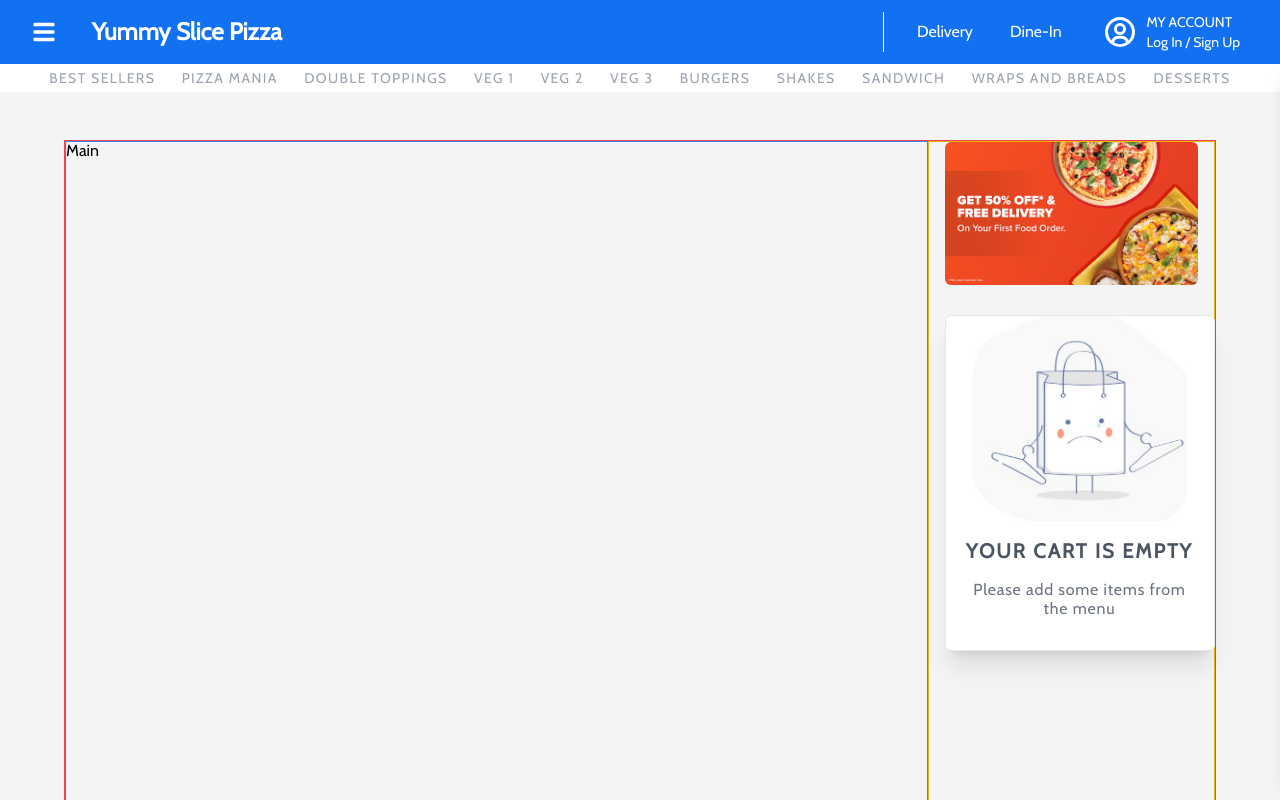
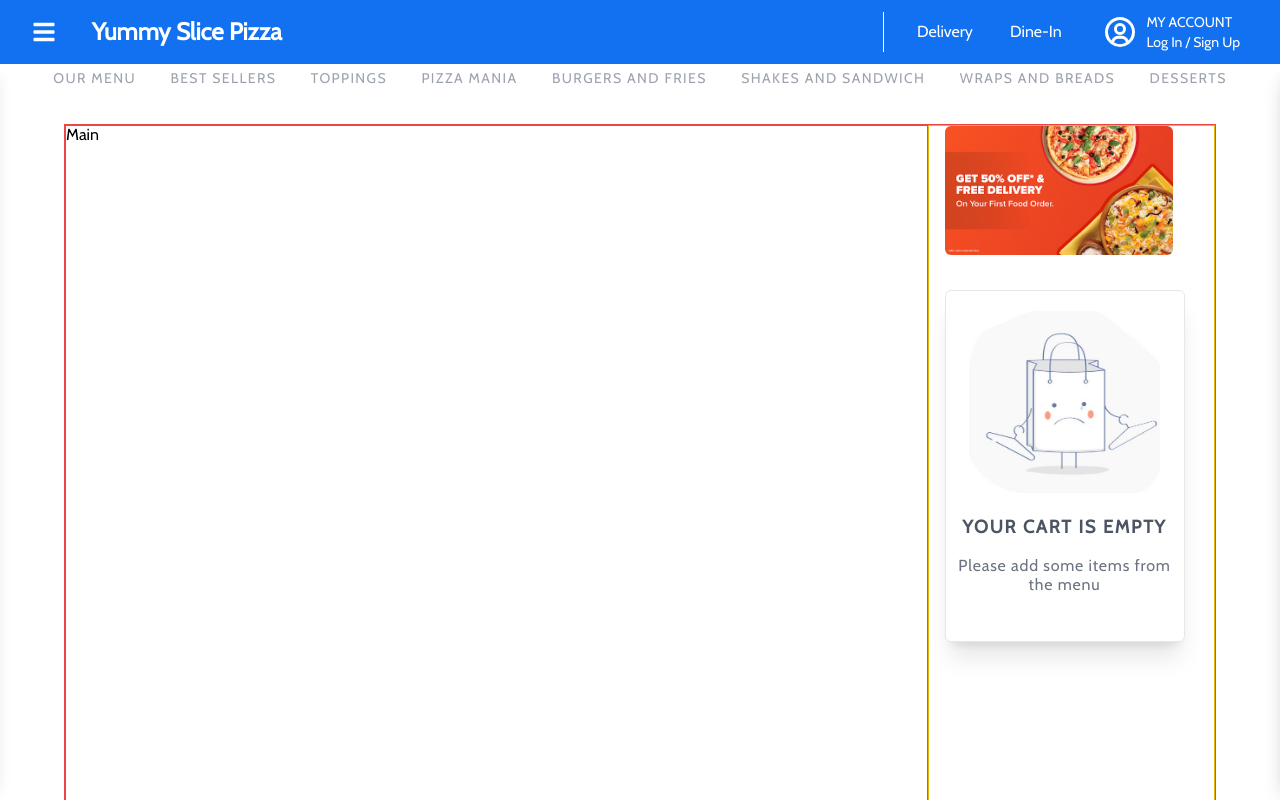
Before and after one commit to jasmeets-6575/yummy-slice-pizza, a React (Create React App) app: page / in a window 1280 px wide. Shown: the top 800 px of the page. Built offline with nearby package versions, Linux system fonts and the light colour scheme; the HTML template or start-up script is replaced by a standard one.

Commit message:
navlinks data

```diff
--- a/src/components/Dashboard/Cart-section.tsx
+++ b/src/components/Dashboard/Cart-section.tsx
@@ -4,8 +4,8 @@ import Cart from "./Cart";
 const CartSection = () => {
   return (
     <div className="">
-      <div className=" min-h-screen mx-4 flex flex-col gap-6">
-        <img className="rounded-md" src={offer} alt="offer-coupon" />
+      <div className="w-[80%] min-h-screen mx-4 flex flex-col gap-3">
+        <img className=" rounded-md" src={offer} alt="offer-coupon" />
         <Cart />
       </div>
     </div>
--- a/src/components/Dashboard/Cart.tsx
+++ b/src/components/Dashboard/Cart.tsx
@@ -2,13 +2,13 @@ import bag from "../../assets/bucket2.jpg";
 
 const Cart = () => {
   return (
-    <div className="border w-[270px] fixed top-[315px] shadow-xl h-[21rem] rounded-md bg-white">
+    <div className="border w-[240px] fixed top-[290px] shadow-xl h-[22rem] rounded-md bg-white">
       <img
-        className="w-[80%] rounded-xl mx-auto object-cover"
+        className="w-[80%] rounded-xl mx-auto my-5 object-cover"
         src={bag}
         alt="empty bag"
       />
-      <h2 className="w-[90%] text-xl mx-auto text-gray-600 tracking-widest my-4 font-bold text-center ">
+      <h2 className="w-[90%] text-lg mx-auto text-gray-600 tracking-widest my-4 text-center font-bold  ">
         YOUR CART IS EMPTY
       </h2>
       <p className="w-[90%] tracking-wider text-gray-500 text-center mx-auto">
--- a/src/components/Dashboard/DashboardMain.tsx
+++ b/src/components/Dashboard/DashboardMain.tsx
@@ -3,8 +3,8 @@ import Main from "./Main";
 
 const DashboardMain = () => {
   return (
-    <div className=" bg-gray-100 flex justify-center ">
-      <div className="min-h-screen w-full mx-16 my-12 border border-red-500 flex ">
+    <div className=" flex justify-center ">
+      <div className="min-h-screen w-full mx-16 my-8 border border-red-500 flex ">
         <div className="w-[75%] border border-blue-500">
           <Main />
         </div>
--- a/src/components/Dashboard/ItemLinks.tsx
+++ b/src/components/Dashboard/ItemLinks.tsx
@@ -1,19 +1,19 @@
+import { NavLink } from "react-router-dom"
+import { navbarLinks } from "../../utils/navbarLinks"
+
 const ItemLinks = () => {
   return (
     <div className="bg-white h-auto flex justify-center items-center">
         <div className="w-[95vw] p-1 text-gray-400 text-sm tracking-widest flex justify-around items-center ">
-          <h2>BEST SELLERS</h2>
-          <h2>PIZZA MANIA</h2>
-          <h2>DOUBLE TOPPINGS</h2>
-          <h2>VEG 1</h2>
-          <h2>VEG 2</h2>
-          <h2>VEG 3</h2>
-          <h2>BURGERS</h2>
-          <h2>SHAKES</h2>
-          <h2>SANDWICH</h2>
-          <h2>WRAPS AND BREADS</h2>
-          <h2>DESSERTS</h2>
-        </div>
+            {navbarLinks.map((link)=>{
+              const {id,path,text} = link
+              return (
+                <NavLink key={id} to={path} >
+                  <span> {text}</span>
+                </NavLink>
+              )
+            })}
+          </div>
     </div>
   )
 }
--- a/src/components/Dashboard/LeftSidebar.tsx
+++ b/src/components/Dashboard/LeftSidebar.tsx
@@ -11,7 +11,7 @@ const LeftSidebar = () => {
   const { isSidebarOpen } = useAppSelector((store) => store.toggle);
   return (
     <div
-      className={`duration-500 fixed z-10 ${
+      className={`duration-500 shadow-lg fixed z-10 ${
         isSidebarOpen ? "left-0" : "left-[-20%]"
       } bg-gray-100 flex flex-col gap-2 w-[20%] h-[90vh] `}
     >
--- a/src/pages/Login.tsx
+++ b/src/pages/Login.tsx
@@ -8,7 +8,7 @@ const Login: React.FC = () => {
   const { isLoginSidebarOpen } = useAppSelector((store) => store.toggle);
   return (
     <div
-      className={` duration-500 w-[30%] h-[90vh] bg-gray-100 fixed ${
+      className={` duration-500 w-[30%] h-[90vh] shadow-xl bg-gray-100 fixed ${
         isLoginSidebarOpen ? "right-0" : "right-[-30%]"
       } z-10 `}
     >
--- /dev/null
+++ b/src/utils/navbarLinks.tsx
@@ -0,0 +1,10 @@
+export const navbarLinks = [
+  { id: 1, path: "our-menu", text: "OUR MENU" },
+  { id: 2, path: "best-sellers", text: "BEST SELLERS" },
+  { id: 3, path: "toppings", text: "TOPPINGS" },
+  { id: 4, path: "pizza-mania", text: "PIZZA MANIA" },
+  { id: 5, path: "burgers-fried", text: "BURGERS AND FRIES" },
+  { id: 6, path: "shakes-sandwich", text: "SHAKES AND SANDWICH" },
+  { id: 7, path: "wraps-breads", text: "WRAPS AND BREADS" },
+  { id: 8, path: "desserts", text: "DESSERTS" },
+];
```
